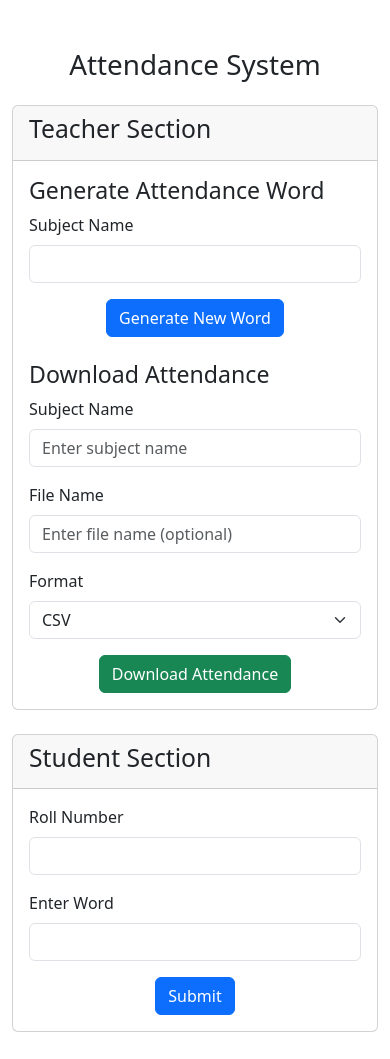
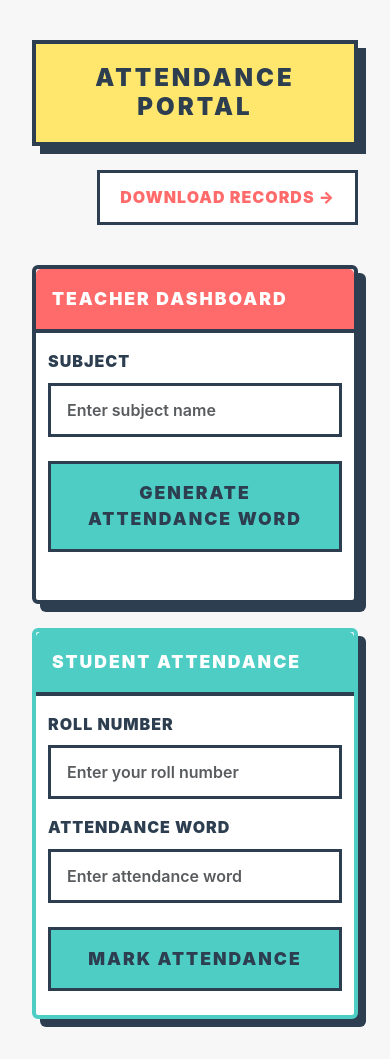
Before and after one commit to ritz541/attendance-system, a Flask app: page / in a window 390 px wide. Before the commit the page ends 1032 px from the top, so only its background shows below. Run offline with Flask 3, Linux system fonts and the light colour scheme; some libraries are stand-ins or nearby versions.

Commit message:
UI development. Neubrutalism with more mobile friendly.

```diff
--- a/app.py
+++ b/app.py
@@ -29,6 +29,14 @@ except Exception as e:
 def get_current_time():
     """Get current time in UTC with timezone information"""
     return datetime.now(timezone.utc)
+
+def format_time_for_humans(timestamp):
+    # Convert UTC to local time
+    local_time = timestamp.astimezone()
+    return {
+        'date': local_time.strftime("%d %B %Y"),
+        'time': local_time.strftime("%I:%M %p")
+    }
 
 def is_word_valid(word_doc):
     if not word_doc:
@@ -103,43 +111,44 @@ def generate_word():
 @app.route('/submit_attendance', methods=['POST'])
 def submit_attendance():
     try:
-        roll_number = request.json.get('roll_number')
-        submitted_word = request.json.get('word')
+        data = request.get_json()
+        roll_number = data.get('roll_number')
+        word = data.get('word')
 
-        if not roll_number or not submitted_word:
+        if not roll_number or not word:
             return jsonify({'status': 'error', 'message': 'Roll number and word are required'}), 400
 
-        # Find word document
-        word_doc = word_collection.find_one({'word': submitted_word})
+        # Check if word exists and is valid
+        word_doc = word_collection.find_one({'word': word})
+        if not word_doc:
+            return jsonify({'status': 'error', 'message': 'Invalid word'}), 400
 
-        if not word_doc or not is_word_valid(word_doc):
-            return jsonify({'status': 'error', 'message': 'Invalid or expired word'}), 400
+        if not is_word_valid(word_doc):
+            return jsonify({'status': 'error', 'message': 'Word has expired'}), 400
 
-        # Check if attendance already submitted for this word
+        # Check if attendance already marked
         existing_attendance = permanent_records.find_one({
             'roll_number': roll_number,
-            'word': submitted_word
+            'word': word
         })
+        if existing_attendance:
+            return jsonify({'status': 'error', 'message': 'Attendance already marked'}), 400
 
-        if existing_attendance:
-            return jsonify({'status': 'error', 'message': 'Attendance already submitted'}), 400
-
-        # Store attendance record
+        # Mark attendance
+        current_time = get_current_time()
+        human_time = format_time_for_humans(current_time)
         attendance_record = {
             'roll_number': roll_number,
-            'word': submitted_word,
+            'word': word,
             'subject_name': word_doc['subject_name'],
-            'date': word_doc['date'],
-            'day': word_doc['day'],
-            'timestamp': get_current_time()
+            'timestamp': current_time,
+            'date': human_time['date'],
+            'time': human_time['time']
         }
 
         permanent_records.insert_one(attendance_record)
+        return jsonify({'status': 'success', 'message': 'Attendance marked successfully'}), 200
 
-        return jsonify({
-            'status': 'success',
-            'message': f"Attendance recorded successfully for subject {word_doc['subject_name']}"
-        })
     except Exception as e:
         print(f"Error submitting attendance: {e}")
         return jsonify({'status': 'error', 'message': str(e)}), 500
@@ -182,13 +191,20 @@ def download_attendance():
         # Get attendance records for this subject from today
         records = list(permanent_records.find({
             'subject_name': subject,
-            'date': today
+            'timestamp': {'$gte': datetime.strptime(today, '%Y-%m-%d').replace(tzinfo=timezone.utc)}
         }, {'_id': 0, 'word': 0, 'timestamp': 0}))  # Exclude unnecessary fields
 
         if not records:
             return jsonify({'status': 'error', 'message': 'No attendance records found for today'}), 404
 
         df = pd.DataFrame(records)
+
+        # Reorder columns
+        columns_order = ['roll_number', 'subject_name', 'date', 'time']
+        df = df[columns_order]
+
+        # Rename columns for better readability
+        df.columns = ['Roll No', 'Subject', 'Date', 'Time']
 
         buffer = io.BytesIO()
 
@@ -226,5 +242,9 @@ def download_attendance():
         print(f"Error downloading attendance: {e}")
         return jsonify({'status': 'error', 'message': str(e)}), 500
 
+@app.route('/download')
+def download_page():
+    return render_template('download.html')
+
 if __name__ == '__main__':
-    app.run()
+    app.run(debug=True)
--- a/templates/index.html
+++ b/templates/index.html
@@ -6,43 +6,208 @@
     <title>Attendance System</title>
     <link href="https://cdn.jsdelivr.net/npm/bootstrap@5.3.0/dist/css/bootstrap.min.css" rel="stylesheet">
     <style>
+        :root {
+            --primary: #FF6B6B;
+            --secondary: #4ECDC4;
+            --accent: #FFE66D;
+            --dark: #2C3E50;
+            --light: #F7F7F7;
+        }
+
+        body {
+            font-family: 'Inter', -apple-system, BlinkMacSystemFont, sans-serif;
+            background-color: var(--light);
+            color: var(--dark);
+            line-height: 1.6;
+            padding: 16px;
+        }
+        .container {
+            max-width: 700px;
+            margin: 20px auto;
+            padding: 0 16px;
+        }
+        .neubrutalist-card {
+            background-color: white;
+            border: 4px solid var(--dark);
+            box-shadow: 8px 8px 0 0 var(--dark);
+            margin-bottom: 24px;
+            transition: all 0.3s ease;
+        }
+        @media (min-width: 768px) {
+            .neubrutalist-card {
+                box-shadow: 12px 12px 0 0 var(--dark);
+            }
+            .neubrutalist-card:hover {
+                transform: translate(-6px, -6px);
+                box-shadow: 18px 18px 0 0 var(--dark);
+            }
+        }
+        .card-header {
+            background-color: var(--primary);
+            color: white;
+            padding: 16px;
+            font-weight: 900;
+            text-transform: uppercase;
+            letter-spacing: 2px;
+            border-bottom: 4px solid var(--dark);
+            font-size: 1.1rem;
+        }
+        .card-body {
+            padding: 24px 16px;
+        }
+        .form-control {
+            border: 3px solid var(--dark);
+            border-radius: 0;
+            padding: 12px 16px;
+            font-weight: 600;
+            font-size: 1.1rem;
+            height: auto;
+            margin-bottom: 16px;
+        }
+        .form-control:focus {
+            outline: none;
+            box-shadow: 6px 6px 0 0 var(--secondary);
+            border-color: var(--dark);
+        }
+        .btn-primary {
+            background-color: var(--secondary);
+            border: 3px solid var(--dark);
+            color: var(--dark);
+            border-radius: 0;
+            font-weight: 900;
+            text-transform: uppercase;
+            letter-spacing: 2px;
+            padding: 16px 24px;
+            font-size: 1.1rem;
+            transition: all 0.3s ease;
+            width: 100%;
+            margin: 8px 0;
+            min-height: 56px;
+        }
+        .btn-primary:hover, .btn-primary:focus {
+            background-color: var(--accent);
+            border-color: var(--dark);
+            color: var(--dark);
+            box-shadow: 6px 6px 0 0 var(--dark);
+            transform: translate(-3px, -3px);
+        }
         .generated-word {
-            font-size: 2em;
-            font-weight: bold;
-            color: #007bff;
+            background-color: var(--secondary);
+            color: var(--dark);
+            font-size: 2rem;
+            font-weight: 900;
+            text-align: center;
+            padding: 20px;
+            letter-spacing: 2px;
+            border: 4px solid var(--dark);
+            margin: 24px 0;
+            word-break: break-all;
         }
         .countdown {
-            font-size: 1.5em;
-            font-weight: bold;
-            color: #dc3545;
+            color: var(--primary);
+            font-weight: 900;
+            font-size: 1.5rem;
         }
-        .section-divider {
-            border-top: 2px solid #dee2e6;
-            margin: 2rem 0;
+        h1 {
+            font-weight: 900;
+            text-transform: uppercase;
+            letter-spacing: 3px;
+            text-align: center;
+            margin: 24px 0;
+            border: 4px solid var(--dark);
+            padding: 20px;
+            background-color: var(--accent);
+            color: var(--dark);
+            box-shadow: 8px 8px 0 0 var(--dark);
+            font-size: 1.5rem;
+        }
+        @media (min-width: 768px) {
+            h1 {
+                font-size: 2rem;
+                box-shadow: 12px 12px 0 0 var(--dark);
+            }
+        }
+        .form-label {
+            font-weight: 900;
+            text-transform: uppercase;
+            letter-spacing: 1px;
+            margin-bottom: 8px;
+            color: var(--dark);
+            font-size: 1rem;
+        }
+        .nav-link {
+            color: var(--primary);
+            text-decoration: none;
+            font-weight: 900;
+            text-transform: uppercase;
+            letter-spacing: 1px;
+            transition: all 0.3s ease;
+            display: inline-block;
+            padding: 12px 20px;
+            border: 3px solid var(--dark);
+            background-color: white;
+            margin-bottom: 16px;
+            font-size: 1rem;
+        }
+        .nav-link:hover, .nav-link:focus {
+            color: var(--dark);
+            background-color: var(--accent);
+            transform: translate(-3px, -3px);
+            box-shadow: 6px 6px 0 0 var(--dark);
+        }
+        .student-card {
+            border-color: var(--secondary);
+        }
+        .student-card .card-header {
+            background-color: var(--secondary);
+        }
+        /* Touch-friendly adjustments */
+        @media (max-width: 768px) {
+            .btn, .form-control, .nav-link {
+                min-height: 48px;
+                touch-action: manipulation;
+            }
+            .form-control {
+                font-size: 16px; /* Prevents iOS zoom */
+            }
+            .card-body {
+                padding: 16px 12px;
+            }
+            .generated-word {
+                font-size: 1.5rem;
+                padding: 16px;
+            }
+            .countdown {
+                font-size: 1.2rem;
+            }
         }
     </style>
 </head>
 <body>
-    <div class="container mt-5">
-        <h1 class="text-center mb-4">Attendance System</h1>
+    <div class="container">
+        <h1>Attendance Portal</h1>
+
+        <!-- Navigation -->
+        <div class="text-end mb-4">
+            <a href="/download" class="nav-link">Download Records →</a>
+        </div>
 
         <!-- Teacher Section -->
-        <div class="card mb-4">
+        <div class="card neubrutalist-card mb-4">
             <div class="card-header">
-                <h2>Teacher Section</h2>
+                Teacher Dashboard
             </div>
             <div class="card-body">
                 <!-- Word Generation -->
                 <div class="mb-4">
-                    <h3>Generate Attendance Word</h3>
                     <div class="row">
-                        <div class="col-md-6 mx-auto">
+                        <div class="col-12">
                             <div class="mb-3">
-                                <label for="subject" class="form-label">Subject Name</label>
-                                <input type="text" class="form-control" id="subject" required>
+                                <label for="subject" class="form-label">Subject</label>
+                                <input type="text" class="form-control" id="subject" required placeholder="Enter subject name">
                             </div>
                             <div class="text-center">
-                                <button id="generateWord" class="btn btn-primary">Generate New Word</button>
+                                <button id="generateWord" class="btn btn-primary">Generate Attendance Word</button>
                             </div>
                         </div>
                     </div>
@@ -50,59 +215,32 @@
 
                 <!-- Word Display -->
                 <div id="word-display" class="text-center mb-4" style="display: none;">
-                    <h3>Generated Word:</h3>
+                    <h3>Attendance Word:</h3>
                     <p class="generated-word" id="generated-word"></p>
-                    <p>Time Remaining: <span id="timer" class="countdown"></span></p>
-                </div>
-
-                <!-- Download Section -->
-                <div class="mt-4">
-                    <h3>Download Attendance</h3>
-                    <div class="row">
-                        <div class="col-md-6 mx-auto">
-                            <div class="mb-3">
-                                <label for="download-subject" class="form-label">Subject Name</label>
-                                <input type="text" class="form-control" id="download-subject" placeholder="Enter subject name">
-                            </div>
-                            <div class="mb-3">
-                                <label for="filename" class="form-label">File Name</label>
-                                <input type="text" class="form-control" id="filename" placeholder="Enter file name (optional)">
-                            </div>
-                            <div class="mb-3">
-                                <label for="format" class="form-label">Format</label>
-                                <select class="form-select" id="format">
-                                    <option value="csv">CSV</option>
-                                    <option value="excel">Excel</option>
-                                </select>
-                            </div>
-                            <div class="text-center">
-                                <button id="downloadAttendance" class="btn btn-success">Download Attendance</button>
-                            </div>
-                        </div>
-                    </div>
+                    <p>Time Left: <span id="timer" class="countdown"></span></p>
                 </div>
             </div>
         </div>
 
         <!-- Student Section -->
-        <div class="card">
+        <div class="card neubrutalist-card student-card">
             <div class="card-header">
-                <h2>Student Section</h2>
+                Student Attendance
             </div>
             <div class="card-body">
                 <div class="row">
-                    <div class="col-md-6 mx-auto">
+                    <div class="col-12">
                         <form id="attendanceForm">
                             <div class="mb-3">
                                 <label for="roll" class="form-label">Roll Number</label>
-                                <input type="text" class="form-control" id="roll" required>
+                                <input type="text" class="form-control" id="roll" required placeholder="Enter your roll number">
                             </div>
                             <div class="mb-3">
-                                <label for="word" class="form-label">Enter Word</label>
-                                <input type="text" class="form-control" id="word" required>
+                                <label for="word" class="form-label">Attendance Word</label>
+                                <input type="text" class="form-control" id="word" required placeholder="Enter attendance word">
                             </div>
                             <div class="text-center">
-                                <button type="submit" class="btn btn-primary">Submit</button>
+                                <button type="submit" class="btn btn-primary">Mark Attendance</button>
                             </div>
                         </form>
                     </div>
@@ -140,8 +278,6 @@
                 document.getElementById('generated-word').textContent = data.word;
                 document.getElementById('word-display').style.display = 'block';
                 startTimer(new Date(data.expiry_time));
-                // Copy subject to download section
-                document.getElementById('download-subject').value = subject;
             })
             .catch(error => {
                 console.error('Error:', error);
@@ -162,6 +298,7 @@
                 if (distance <= 0) {
                     clearInterval(downloadTimer);
                     document.getElementById('timer').textContent = 'EXPIRED';
+                    document.getElementById('word-display').style.display = 'none';
                     currentWord = '';
                     return;
                 }
@@ -206,19 +343,6 @@
             });
         }
 
-        function downloadAttendance() {
-            const subject = document.getElementById('download-subject').value;
-            if (!subject) {
-                alert('Please enter subject name');
-                return;
-            }
-
-            const format = document.getElementById('format').value;
-            const filename = document.getElementById('filename').value || 'attendance';
-
-            window.location.href = `/download_attendance?subject=${encodeURIComponent(subject)}&format=${format}&filename=${filename}`;
-        }
-
         // Check word status every 10 seconds
         setInterval(() => {
             if (currentWord) {
@@ -242,8 +366,6 @@
                 e.preventDefault();
                 submitAttendance();
             });
-
-            document.getElementById('downloadAttendance').addEventListener('click', downloadAttendance);
         });
     </script>
 </body>
```
Also changed, not shown: templates/download.html (added, +264 -0 lines).
